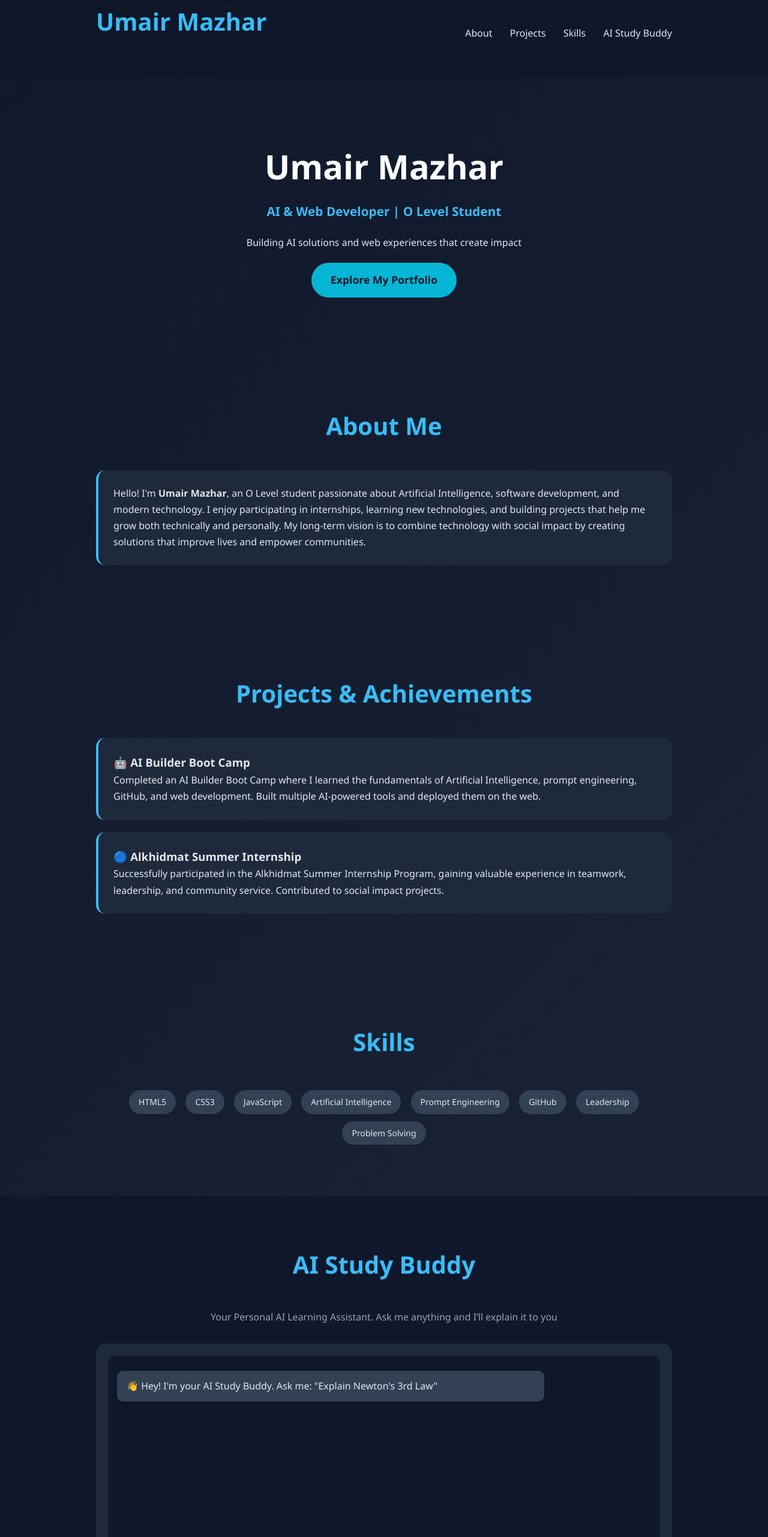
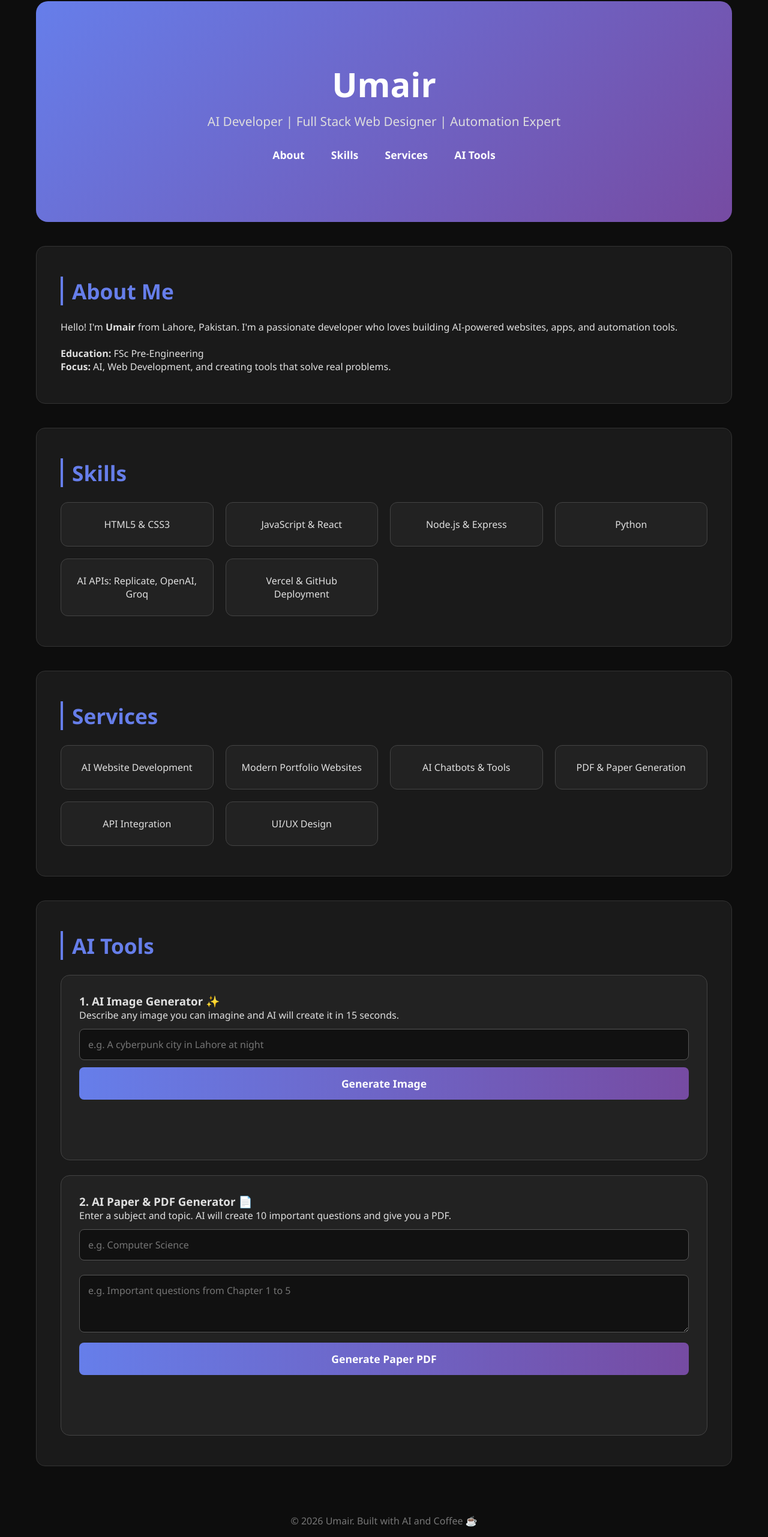
Before and after one commit to Umair-Ai09/umairr-portfolio, a website: page index.html in a window 1280 px wide. Shown: the part 18-2580 px from the top of the page at 60% size. Drawn offline with Linux system fonts and the light colour scheme.

Commit message:
Update index.html

```diff
--- a/index.html
+++ b/index.html
@@ -3,276 +3,157 @@
 <head>
   <meta charset="UTF-8">
   <meta name="viewport" content="width=device-width, initial-scale=1.0">
-  <title>Umair Mazhar | AI & Web Developer</title>
+  <title>Umair | AI Developer & Web Designer</title>
   <style>
-    * { margin: 0; padding: 0; box-sizing: border-box; scroll-behavior: smooth; }
-    body {
-      font-family: 'Segoe UI', Tahoma, Geneva, Verdana, sans-serif;
-      background: linear-gradient(135deg, #0f172a 0%, #1e293b 100%);
-      color: #e2e8f0;
-      line-height: 1.7;
-    }
-    .container { max-width: 1000px; margin: 0 auto; padding: 0 20px; }
+    * { margin: 0; padding: 0; box-sizing: border-box; font-family: 'Segoe UI', sans-serif; }
+    body { background: #0d0d0d; color: #e0e0e0; scroll-behavior: smooth; }
+    .container { max-width: 1200px; margin: auto; padding: 20px; }
 
-    nav {
-      background: rgba(15, 23, 42, 0.8);
-      backdrop-filter: blur(10px);
-      padding: 20px 0;
-      position: sticky;
-      top: 0;
-      z-index: 100;
-    }
-    nav .container { display: flex; justify-content: space-between; align-items: center; }
-    nav h2 { color: #38bdf8; }
-    nav a { color: #e2e8f0; text-decoration: none; margin-left: 25px; font-weight: 500; }
-    nav a:hover { color: #38bdf8; }
+    header { text-align: center; padding: 100px 20px; background: linear-gradient(135deg, #667eea 0%, #764ba2 100%); border-radius: 20px; margin-bottom: 40px; }
+    header h1 { font-size: 3.5rem; color: #fff; }
+    header p { font-size: 1.3rem; color: #ddd; margin-top: 10px; }
+    nav { margin-top: 30px; }
+    nav a { color: #fff; margin: 0 20px; text-decoration: none; font-weight: bold; font-size: 1.1rem; }
+    nav a:hover { text-decoration: underline; }
 
-    .hero { text-align: center; padding: 100px 20px; }
-    .hero h1 { font-size: 3.5rem; color: #fff; margin-bottom: 10px; }
-    .hero .subtitle { font-size: 1.3rem; color: #38bdf8; font-weight: 600; margin-bottom: 20px; }
-    .btn {
-      display: inline-block; background: #06b6d4; color: #0f172a;
-      padding: 14px 32px; border-radius: 50px; text-decoration: none;
-      font-weight: bold; font-size: 1.1rem; transition: 0.3s; margin-top: 20px; border: none; cursor: pointer;
-    }
-    .btn:hover { background: #22d3ee; transform: translateY(-2px); }
+    section { background: #1a1a1a; padding: 50px 40px; border-radius: 15px; margin-bottom: 40px; border: 1px solid #333; }
+    h2 { font-size: 2.2rem; margin-bottom: 25px; color: #667eea; border-left: 4px solid #667eea; padding-left: 15px; }
 
-    section { padding: 80px 0; }
-    h2 { font-size: 2.5rem; color: #38bdf8; text-align: center; margin-bottom: 40px; }
+    .grid { display: grid; grid-template-columns: repeat(auto-fit, minmax(250px, 1fr)); gap: 20px; }
+    .card { background: #222; padding: 25px; border-radius: 12px; text-align: center; border: 1px solid #444; transition: 0.3s; }
+    .card:hover { transform: translateY(-5px); border-color: #667eea; }
 
-    .card {
-      background: #1e293b; padding: 25px; border-radius: 15px;
-      margin: 20px 0; border-left: 4px solid #38bdf8;
-    }
-    .skill {
-      display: inline-block; background: #334155; padding: 8px 16px;
-      border-radius: 25px; margin: 6px; font-size: 14px;
-    }
+    .tool-box { background: #222; padding: 30px; border-radius: 15px; margin-top: 25px; border: 1px solid #444; }
+    .tool-box input, .tool-box textarea { width: 100%; padding: 14px; margin: 12px 0; border-radius: 8px; border: 1px solid #555; background: #111; color: #fff; font-size: 1rem; }
+    .tool-box button { width: 100%; padding: 15px; border-radius: 8px; border: none; background: linear-gradient(90deg, #667eea, #764ba2); color: #fff; font-weight: bold; font-size: 1.1rem; cursor: pointer; transition: 0.3s; }
+    .tool-box button:hover { opacity: 0.85; }
+    .result-box { margin-top: 20px; text-align: center; min-height: 50px; }
+    .result-box img { max-width: 100%; border-radius: 12px; margin-top: 15px; }
+    .result-box a { color: #667eea; font-weight: bold; font-size: 1.1rem; }
 
-    #ai-product { background: #0f172a; }
-    .ai-hero { text-align: center; padding: 60px 20px; background: rgba(30, 41, 59, 0.5); border-radius: 20px; }
-    .user-msg { background: #1e40af; padding: 12px 16px; border-radius: 10px; margin: 10px 0; max-width: 80%; margin-left: auto; }
-    .ai-msg { background: #334155; padding: 12px 16px; border-radius: 10px; margin: 10px 0; max-width: 80%; }
+    footer { text-align: center; padding: 40px; color: #777; }
   </style>
 </head>
 <body>
+  <div class="container">
 
+    <!-- HEADER -->
+    <header>
+      <h1>Umair</h1>
+      <p>AI Developer | Full Stack Web Designer | Automation Expert</p>
       <nav>
-    <div class="container">
-      <h2>Umair Mazhar</h2>
-      <div>
         <a href="#about">About</a>
-        <a href="#projects">Projects</a>
         <a href="#skills">Skills</a>
-        <a href="#ai-product">AI Study Buddy</a>
-      </div>
-    </div>
+        <a href="#services">Services</a>
+        <a href="#tools">AI Tools</a>
       </nav>
+    </header>
 
-  <section class="hero">
-    <div class="container">
-      <h1>Umair Mazhar</h1>
-      <p class="subtitle">AI & Web Developer | O Level Student</p>
-      <p>Building AI solutions and web experiences that create impact</p>
-      <a href="#projects" class="btn">Explore My Portfolio</a>
+    <!-- ABOUT SECTION -->
+    <section id="about">
+      <h2>About Me</h2>
+      <p>
+        Hello! I'm <b>Umair</b> from Lahore, Pakistan.
+        I'm a passionate developer who loves building AI-powered websites, apps, and automation tools.
+        <br><br>
+        <b>Education:</b> FSc Pre-Engineering<br>
+        <b>Focus:</b> AI, Web Development, and creating tools that solve real problems.
+      </p>
+    </section>
+
+    <!-- SKILLS SECTION -->
+    <section id="skills">
+      <h2>Skills</h2>
+      <div class="grid">
+        <div class="card">HTML5 & CSS3</div>
+        <div class="card">JavaScript & React</div>
+        <div class="card">Node.js & Express</div>
+        <div class="card">Python</div>
+        <div class="card">AI APIs: Replicate, OpenAI, Groq</div>
+        <div class="card">Vercel & GitHub Deployment</div>
       </div>
     </section>
 
-  <section id="about">
-    <div class="container">
-      <h2>About Me</h2>
-      <div class="card">
-        <p>Hello! I'm <b>Umair Mazhar</b>, an O Level student passionate about Artificial Intelligence, software development, and modern technology. I enjoy participating in internships, learning new technologies, and building projects that help me grow both technically and personally. My long-term vision is to combine technology with social impact by creating solutions that improve lives and empower communities.</p>
-      </div>
+    <!-- SERVICES SECTION -->
+    <section id="services">
+      <h2>Services</h2>
+      <div class="grid">
+        <div class="card">AI Website Development</div>
+        <div class="card">Modern Portfolio Websites</div>
+        <div class="card">AI Chatbots & Tools</div>
+        <div class="card">PDF & Paper Generation</div>
+        <div class="card">API Integration</div>
+        <div class="card">UI/UX Design</div>
       </div>
     </section>
 
-  <section id="projects">
-    <div class="container">
-      <h2>Projects & Achievements</h2>
-      <div class="card">
-        <h3>🤖 AI Builder Boot Camp</h3>
-        <p>Completed an AI Builder Boot Camp where I learned the fundamentals of Artificial Intelligence, prompt engineering, GitHub, and web development. Built multiple AI-powered tools and deployed them on the web.</p>
+    <!-- AI TOOLS SECTION -->
+    <section id="tools">
+      <h2>AI Tools</h2>
+
+      <!-- AI IMAGE GENERATOR -->
+      <div class="tool-box">
+        <h3>1. AI Image Generator ✨</h3>
+        <p>Describe any image you can imagine and AI will create it in 15 seconds.</p>
+        <input type="text" id="image-prompt" placeholder="e.g. A cyberpunk city in Lahore at night">
+        <button onclick="generateImage()">Generate Image</button>
+        <div id="image-result" class="result-box"></div>
       </div>
 
-      <div class="card">
-        <h3>🔵 Alkhidmat Summer Internship</h3>
-        <p>Successfully participated in the Alkhidmat Summer Internship Program, gaining valuable experience in teamwork, leadership, and community service. Contributed to social impact projects.</p>
+      <!-- AI PAPER GENERATOR -->
+      <div class="tool-box">
+        <h3>2. AI Paper & PDF Generator 📄</h3>
+        <p>Enter a subject and topic. AI will create 10 important questions and give you a PDF.</p>
+        <input type="text" id="paper-subject" placeholder="e.g. Computer Science">
+        <textarea id="paper-topic" rows="3" placeholder="e.g. Important questions from Chapter 1 to 5"></textarea>
+        <button onclick="generatePaper()">Generate Paper PDF</button>
+        <div id="paper-result" class="result-box"></div>
       </div>
-    </div>
+
     </section>
 
-  <section id="skills">
-    <div class="container">
-      <h2>Skills</h2>
-      <div style="text-align: center;">
-        <span class="skill">HTML5</span>
-        <span class="skill">CSS3</span>
-        <span class="skill">JavaScript</span>
-        <span class="skill">Artificial Intelligence</span>
-        <span class="skill">Prompt Engineering</span>
-        <span class="skill">GitHub</span>
-        <span class="skill">Leadership</span>
-        <span class="skill">Problem Solving</span>
-      </div>
-    </div>
-  </section>
-
-  <!-- AI STUDY BUDDY PRODUCT - ONLY 1 SECTION NOW -->
-  <section id="ai-product">
-    <div class="container">
-      <h2>AI Study Buddy</h2>
-      <p style="text-align: center; color: #94a3b8; margin-bottom: 20px;">Your Personal AI Learning Assistant. Ask me anything and I’ll explain it to you</p>
-
-      <div id="chatbox" style="background: #1e293b; border-radius: 15px; padding: 20px; margin-top: 30px;">
-        <div id="chat-log" style="height: 400px; overflow-y: auto; padding: 15px; background: #0f172a; border-radius: 10px; margin-bottom: 15px;">
-          <div class="ai-msg">👋 Hey! I'm your AI Study Buddy. Ask me: "Explain Newton's 3rd Law"</div>
-        </div>
-        <div id="chat-input-area" style="display: flex; gap: 10px;">
-          <input type="text" id="user-input" placeholder="Ask me anything..." style="flex: 1; padding: 14px; border-radius: 10px; border: 1px solid #334155; background: #0f172a; color: #fff; font-size: 16px;">
-          <button class="btn" id="sendBtn">Send</button>
-        </div>
-      </div>
-    </div>
-  </section>
-<!-- AI IMAGE GENERATOR SECTION -->
-<section id="ai-image" class="container">
-  <h2>🎨 AI Image Generator</h2>
-  <p style="text-align: center; color: #94a3b8; margin-bottom: 20px;">
-    Describe any diagram, concept, or image and I'll generate it
-  </p>
-
-  <div style="background: #1e293b; border-radius: 15px; padding: 20px;">
-    <div style="display: flex; gap: 10px; margin-bottom: 20px;">
-      <input type="text" id="image-prompt" placeholder="Ex: Diagram of water cycle for O Levels"
-        style="flex: 1; padding: 14px; border-radius: 10px; border: 1px solid #334155; background: #0f172a; color: #fff; font-size: 16px;">
-      <button class="btn" onclick="generateImage()">Generate ✨</button>
-    </div>
-    <div id="image-result" style="min-height: 300px; background: #0f172a; border-radius: 10px; display: flex; align-items: center; justify-content: center; color: #64748b;">
-      Your generated image will appear here
-    </div>
-  </div>
-</section>
-  <footer style="text-align: center; padding: 40px 20px; color: #94a3b8;">
-    <p>© 2026 Umair Mazhar. Built with passion ❤️</p>
+    <!-- FOOTER -->
+    <footer>
+      <p>© 2026 Umair. Built with AI and Coffee ☕</p>
     </footer>
 
+  </div>
+
   <script>
-    const chatLog = document.getElementById('chat-log');
-    const userInput = document.getElementById('user-input');
-    const sendBtn = document.getElementById('sendBtn');
-
-    async function sendMessage() {
-        const message = userInput.value.trim();
-        if (message === "") return;
-
-        chatLog.innerHTML += `<div class="user-msg"><b>You:</b> ${message}</div>`;
-        userInput.value = "";
-
-        // Show "typing..."
-        chatLog.innerHTML += `<div class="ai-msg" id="loading"><b>AI Buddy:</b> Thinking... 🤔</div>`;
-        chatLog.scrollTop = chatLog.scrollHeight;
-
-        try {
-            // THIS IS THE MAGIC PROMPT - MAKES IT CRAZY SMART
-            const systemPrompt = `You are Umair's AI Study Buddy for O Level students.
-            Rules:
-            1. If user asks for NOTES: Give clean bullet points, headings, and key terms.
-            2. If user asks to SOLVE: Show step-by-step working, then final answer.
-            3. If user asks for PAST PAPERS: Create 5 exam-style questions with marks.
-            4. If user asks to QUIZ: Ask 3 MCQs one by one.
-            5. Always be encouraging, use emojis, and explain simply.
-            6. Use markdown: **bold** for headings, *italic* for key terms.`;
-
-            const response = await fetch("/api/groq", {
-                method: "POST",
-                headers: {"Content-Type": "application/json"},
-                body: JSON.stringify({
-                    question: systemPrompt + "\n\nStudent Question: " + message
-                })
-            });
-            const data = await response.json();
-
-            if(!response.ok) throw new Error(data.error?.message || "API Error")
-
-            const reply = data.choices[0].message.content;
-
-            // Remove loading and add real answer
-            document.getElementById('loading').remove();
-            chatLog.innerHTML += `<div class="ai-msg"><b>AI Buddy:</b><br>${reply.replace(/\n/g, '<br>')}</div>`;
-        } catch(error) {
-            document.getElementById('loading').remove();
-            chatLog.innerHTML += `<div style="color:red"><b>Error:</b> ${error.message}</div>`;
-        }
-        chatLog.scrollTop = chatLog.scrollHeight;
-    }
-
-    sendBtn.addEventListener("click", sendMessage);
-    userInput.addEventListener("keypress", (e) => { if (e.key === "Enter") sendMessage(); });
- async function generateImage() {
-    const prompt = document.getElementById('image-prompt').value.trim();
-    const resultDiv = document.getElementById('image-result');
-
-    if (!prompt) {
-        alert("Please write a prompt first");
-        return;
-    }
-
-    resultDiv.innerHTML = "<p>Generating Image... this takes 10-15 seconds ⏳</p>";
-
-    try {
-        const response = await fetch('/api/generate-image', {
-            method: 'POST',
-            headers: { 'Content-Type': 'application/json' },
-            body: JSON.stringify({ prompt })
-        });
-
-        const data = await response.json();
-if (data.image) {
-  resultDiv.innerHTML = `<img src="${data.image}" style="max-width:100%; border-radius:12px; margin-top:10px;">`;
-
-            resultDiv.innerHTML = `<img src="${data.imageUrl}" style="max-width:100%; border-radius:12px; margin-top:10px;" />`;
-        } else {
-            resultDiv.innerHTML = `<p style="color:red">Error: ${data.error}</p>`;
-        }
-    } catch (error) {
-        resultDiv.innerHTML = `<p style="color:red">Network Error: ${error.message}</p>`;
-    }
-}
-} else {
-    resultDiv.innerHTML = `<p style="color:red">Error: ${data.error}</p>`;
-}
-
-}
-<script>
+  // FUNCTION 1: IMAGE GENERATOR
   async function generateImage() {
     const prompt = document.getElementById('image-prompt').value;
     const resultDiv = document.getElementById('image-result');
-
-  if (!prompt) {
-    alert("Please enter a prompt");
-    return;
+    if (!prompt) { alert("Please enter a prompt"); return; }
+    resultDiv.innerHTML = "Generating... please wait 15 seconds ⏳";
+    try {
+      const response = await fetch('/api/generate-image', {
+        method: 'POST', headers: { 'Content-Type': 'application/json' },
+        body: JSON.stringify({ prompt: prompt })
+      });
+      const data = await response.json();
+      if (data.image) { resultDiv.innerHTML = `<img src="${data.image}" alt="Generated Image" />`; }
+      else { resultDiv.innerHTML = "Error: " + (data.error || "No image returned"); }
+    } catch (error) { resultDiv.innerHTML = "Failed to connect to API. Check Vercel logs."; }
   }
 
-  resultDiv.innerHTML = "Generating... please wait 15 seconds ⏳";
-
+  // FUNCTION 2: PAPER GENERATOR
+  async function generatePaper() {
+    const subject = document.getElementById('paper-subject').value;
+    const topic = document.getElementById('paper-topic').value;
+    const resultDiv = document.getElementById('paper-result');
+    if (!subject || !topic) { alert("Please enter subject and topic"); return; }
+    resultDiv.innerHTML = "Creating your paper... ⏳";
     try {
-    const response = await fetch('/api/generate-image', {
-      method: 'POST',
-      headers: { 'Content-Type': 'application/json' },
-      body: JSON.stringify({ prompt: prompt })
+      const response = await fetch('/api/generate-paper', {
+        method: 'POST', headers: { 'Content-Type': 'application/json' },
+        body: JSON.stringify({ subject: subject, topic: topic })
       });
-
       const data = await response.json();
-
-    if (data.image) {
-      resultDiv.innerHTML = `<img src="${data.image}" style="max-width:100%; border-radius:12px; margin-top:10px;" />`;
-    } else {
-      resultDiv.innerHTML = "Error: " + (data.error || "No image returned");
-    }
-  } catch (error) {
-    resultDiv.innerHTML = "Failed to connect. Check Vercel logs.";
-    console.error(error);
-  }
+      if (data.pdfUrl) { resultDiv.innerHTML = `<a href="${data.pdfUrl}" download="paper.pdf" target="_blank">Click Here to Download PDF</a>`; }
+      else { resultDiv.innerHTML = "Error: " + (data.error || "No PDF returned"); }
+    } catch (error) { resultDiv.innerHTML = "Failed to connect to API."; }
   }
   </script>
+</body>
+</html>
```
Lines whose indentation alone changed are shown as unchanged.
